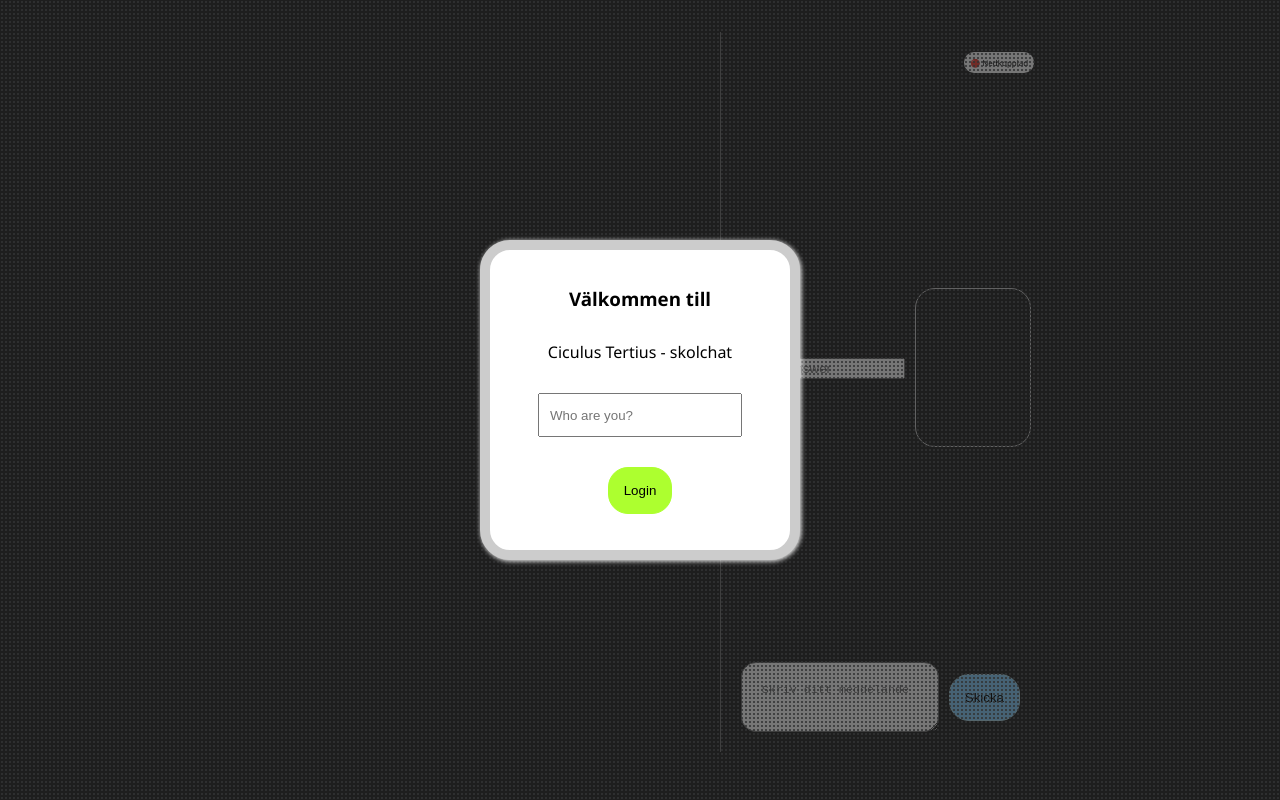
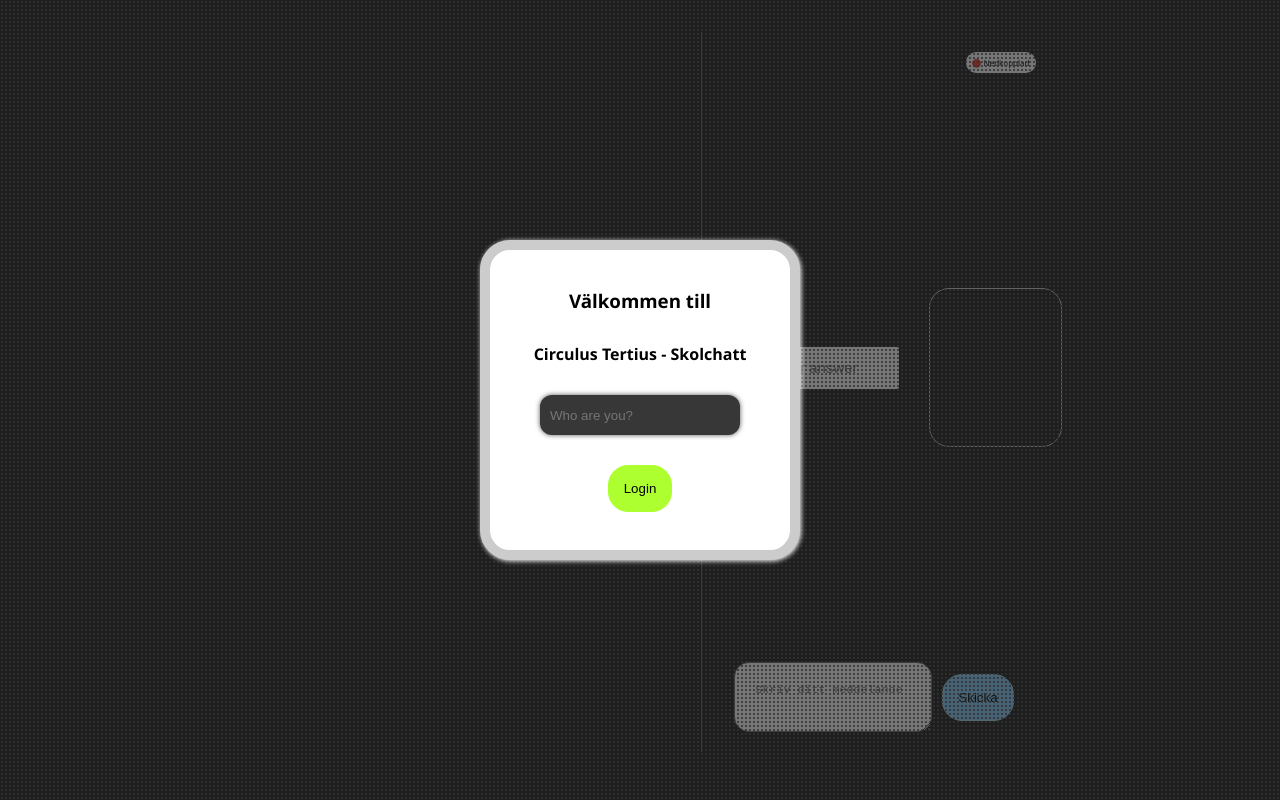
Before and after one commit to darunbjork/circulus-tertius, a React (Vite) app: page / in a window 1280 px wide. Built offline with nearby package versions, Linux system fonts and the light colour scheme; no server answers.

Commit message:
UI Changes made pre and post login, 3 files changed

```diff
--- a/src/App.css
+++ b/src/App.css
@@ -54,6 +54,7 @@
   background-image: radial-gradient(rgba(50, 51, 52, 0.8) 1px, transparent 1px);
   background-size: 4px 4px;
   background-color: #1c1c1c99;
+  font-weight: 700;
   display: flex;
   justify-content: center;
   align-items: center;
@@ -76,14 +77,34 @@
   width: 60%;
   height: 20px;
   padding: 10px;
+  border-radius: 12px;
+  border: none;
+  outline: none;
+  background-color: #373737;
+  color: #cfcfcf;
+  box-shadow: 0 0 5px #555;
+  transition: 0.5s ease;
 }
+
+.input-login:hover {
+  transform: scale(1.05);
+}
+.input-login:focus {
+  transform: scale(1.2);
+}
+
 .btn-login {
   background-color: greenyellow;
   border: 1px solid greenyellow;
   border-radius: 20px;
   padding: 15px;
+  transition: 0.2s ease;
 }
 .btn-login:hover {
+  background-color: rgb(158, 233, 46);
+  box-shadow: 0 0 15px rgb(153, 255, 0);
+  color: white;
+  transform: scale(1.1);
   cursor: pointer;
 }
 .error-login {
@@ -125,3 +146,24 @@
   text-align: left;
   color: #FFF;
 }
+
+#loggedInInput {
+  outline: none;
+  border: none;
+  border-radius: 2px;
+  height: 40px;
+  font-size: 15px;
+  margin: 20px;
+  text-align: center;
+  transition: 1s ease;
+}
+
+#loggedInInput:hover {
+  height: 100px;
+  border-radius: 12px;
+  box-shadow: 0 0 7px white;
+}
+#loggedInInput:focus {
+  height: 100px;
+  box-shadow: 0 0 7px white;
+}
--- a/src/App.tsx
+++ b/src/App.tsx
@@ -82,7 +82,7 @@ function App() {
         <div className="menti-container">
           <div className="list-holder">
             <div className="answer">
-              <input placeholder="Write your answer"/>
+              <input id="loggedInInput" placeholder="Write your answer"/>
             </div>
             <div className="list-users">
               {userName}
--- a/src/Login.tsx
+++ b/src/Login.tsx
@@ -29,7 +29,7 @@ function Login({ userName, setUserLogin, setUserName, userLogin }) {
           <div className="login-container">
             <div className="login">
               <h3>Välkommen till</h3>
-              <p>Ciculus Tertius - skolchat</p>
+              <p>Circulus Tertius - Skolchatt</p>
               <input
                 className="input-login"
                 type="text"
```
